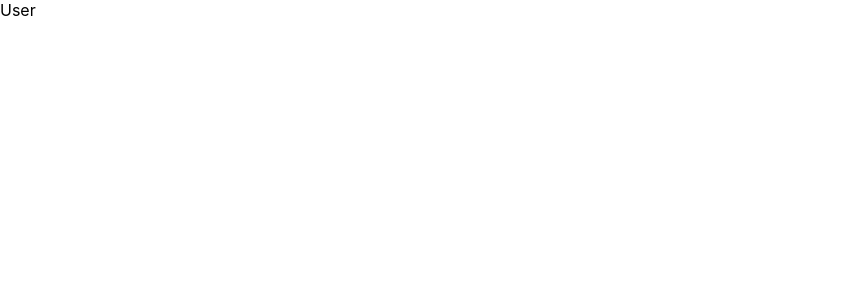
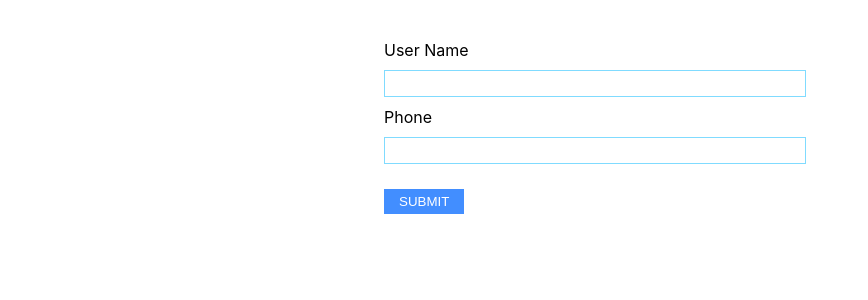
Before and after one commit to maruf-helios/technical-task, a React (Create React App) app: page / in a window 1280 px wide. Shown: the top 300 px of the page, without its empty margins (0-868 px from the left). Built offline with nearby package versions, Linux system fonts and the light colour scheme.

Commit message:
add user in localstorage

```diff
--- a/src/App.js
+++ b/src/App.js
@@ -1,11 +1,15 @@
+import { createContext, useState } from "react";
 import "./App.css";
 import InputUser from "./component/InputUser";
 
+export const userContext = createContext();
+
 function App() {
+  const [userData, setUserData] = useState();
   return (
-    <div className="App">
+    <userContext.Provider value={[userData, setUserData]}>
       <InputUser />
-    </div>
+    </userContext.Provider>
   );
 }
 
--- a/src/component/InputUser.js
+++ b/src/component/InputUser.js
@@ -1,11 +1,78 @@
-import React from 'react';
+import React, { useContext, useEffect, useState } from "react";
+import { userContext } from "../App";
+import "../style/style.css";
+
+const getUserFromLocalStorage = () => {
+  let userData = JSON.parse(localStorage.getItem("users-data"));
+  if (userData) {
+    return userData;
+  } else return [];
+};
+
+const validatePhone = (phone) => {
+  let phoneValid = /^(?:\+88|01)?\d{11}\r?$/.test(phone);
+  if (phoneValid) {
+    return true;
+  } else {
+    return false;
+  }
+};
 
 const InputUser = () => {
-    return (
-        <div>
-            User
-        </div>
-    );
+  const [user, setUser] = useState(getUserFromLocalStorage());
+
+  const [name, setName] = useState("");
+  const [phone, setPhone] = useState("");
+
+  const [err, setErr] = useState(false);
+
+  const handleSubmit = (e) => {
+    e.preventDefault();
+    let isValid = validatePhone(phone);
+    if (isValid && name) {
+      let getInputUser = {
+        name: name,
+        phone: phone,
+        id: Math.floor(1000 + Math.random() * 9000),
+      };
+      console.log(getInputUser);
+      setUser([...user, getInputUser]);
+      setErr(false);
+    } else {
+      setErr(true);
+    }
+  };
+  useEffect(() => {
+    localStorage.setItem("users-data", JSON.stringify(user));
+  }, [user]);
+
+  console.log(user);
+  return (
+    <div className="main-container">
+      <div className="form-container">
+        <form onSubmit={handleSubmit}>
+          <label className="input-label">User Name</label>
+          <input
+            onChange={(e) => setName(e.target.value)}
+            value={name}
+            required
+            type="text"
+          />
+          <label className="input-label">Phone</label>
+          <input
+            onChange={(e) => setPhone(e.target.value)}
+            value={phone}
+            required
+            type="text"
+          />
+          <label>{err && <p>Enter valid number</p>}</label>
+          <button className="input-btn" type="submit">
+            SUBMIT
+          </button>
+        </form>
+      </div>
+    </div>
+  );
 };
 
 export default InputUser;
--- /dev/null
+++ b/src/style/style.css
@@ -0,0 +1,30 @@
+.main-container {
+  width: 40%;
+  margin: auto;
+  padding: 30px;
+}
+
+.main-container .form-container label {
+  display: block;
+  margin: 10px 0px;
+}
+
+.main-container .form-container input {
+  display: block;
+  width: 80%;
+  padding: 5px;
+  border: 1px solid #80dbff;
+}
+
+.main-container .form-container input:focus {
+  outline: 1px solid #80dbff;
+}
+
+.main-container .form-container button {
+  margin-top: 15px;
+  background-color: #428eff;
+  border: none;
+  padding: 5px 15px;
+  color: white;
+}
+/*# sourceMappingURL=style.css.map */
--- /dev/null
+++ b/src/style/style.scss
@@ -0,0 +1,28 @@
+.main-container {
+  width: 40%;
+//   background-color: antiquewhite;
+  margin: auto;
+  padding: 30px;
+  .form-container {
+    label {
+      display: block;
+      margin: 10px 0px;
+    }
+    input {
+      display: block;
+      width: 80%;
+      padding: 5px;
+      border: 1px solid rgb(128, 219, 255);
+    }
+    input:focus {
+      outline: 1px solid rgb(128, 219, 255);
+    }
+    button {
+      margin-top: 15px;
+      background-color: rgb(66, 142, 255);
+      border: none;
+      padding: 5px 15px;
+      color: white;
+    }
+  }
+}
```
Also changed, not shown: 1 other file (tests, documents, lock files or other folders).
